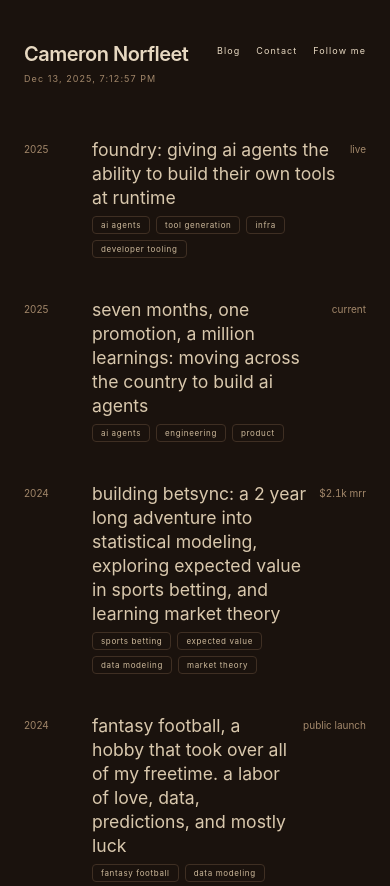
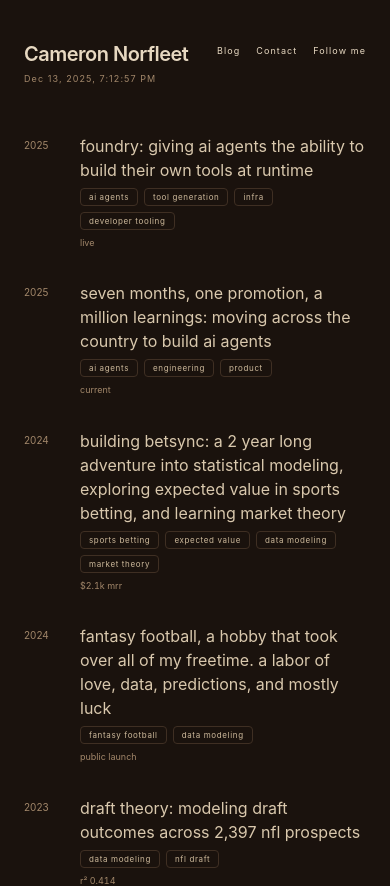
Before and after one commit to cameron-eth/resume, a Next.js app: page / in a window 390 px wide. Shown: the top 886 px of the page. Built offline with nearby package versions, Linux system fonts and the light colour scheme.

Commit message:
fix: escape JSX arrow in draft-theory, improve mobile layout

```diff
--- a/src/app/page.tsx
+++ b/src/app/page.tsx
@@ -133,7 +133,7 @@ export default function Page() {
               return (
                 <article
                   key={`${item.year}-${item.projectName}`}
-                  className="grid grid-cols-[56px_1fr_auto] gap-3 py-5 md:grid-cols-[72px_1fr_100px] md:gap-5"
+                  className="grid grid-cols-[48px_1fr] gap-2 py-4 md:grid-cols-[72px_1fr_100px] md:gap-5 md:py-5"
                 >
                   <span className="pt-1 text-[10px] text-[var(--warm-muted)] md:text-[11px]">{item.year}</span>
                   <div className="space-y-1.5">
@@ -141,7 +141,7 @@ export default function Page() {
                       href={item.blogUrl}
                       target={isExternalBlogLink ? "_blank" : undefined}
                       rel={isExternalBlogLink ? "noopener noreferrer" : undefined}
-                      className="font-[ui-serif,Georgia,Cambria,Times_New_Roman,Times,serif] text-[1.1rem] leading-[1.2] text-[var(--warm-bone)] transition-colors hover:text-[var(--warm-bone-bright)] md:text-[1.45rem]"
+                      className="font-[ui-serif,Georgia,Cambria,Times_New_Roman,Times,serif] text-[1rem] leading-[1.25] text-[var(--warm-bone)] transition-colors hover:text-[var(--warm-bone-bright)] md:text-[1.45rem] md:leading-[1.2]"
                     >
                       {item.blogTitle}
                     </Link>
@@ -158,8 +158,11 @@ export default function Page() {
                         </Link>
                       ))}
                     </div>
+                    {/* value badge: visible only on mobile, below the tags */}
+                    <p className="text-[9px] tabular-nums text-[var(--warm-muted)] md:hidden">{item.value}</p>
                   </div>
-                  <span className="pt-1 text-right text-[10px] tabular-nums text-[var(--warm-muted)] md:text-[11px]">{item.value}</span>
+                  {/* value column: visible only on desktop */}
+                  <span className="hidden pt-1 text-right text-[11px] tabular-nums text-[var(--warm-muted)] md:block">{item.value}</span>
                 </article>
               )
             })}
```
